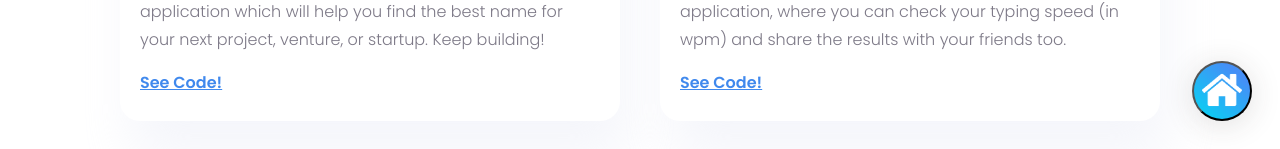
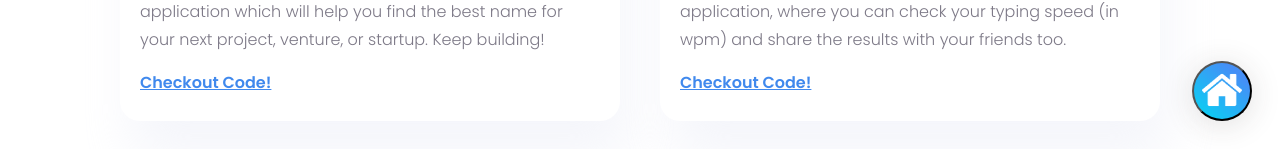
Before and after one commit to RajuGujjalapati/MyPortfolio, a React (Create React App) app: page /#/projects in a window 1280 px wide. Shown: the part 651-800 px from the top of the page. Built offline with nearby package versions, Linux system fonts and the light colour scheme.

Commit message:
checkout added

```diff
--- a/src/components/Projects/ProjectCard.jsx
+++ b/src/components/Projects/ProjectCard.jsx
@@ -20,10 +20,10 @@ const ProjectCard = ({
                 <p className="project-details">
                     {projectDescription}
                 </p>
-                <a href={codeUrl} className="project-yt-link">See Code!</a>
+                <a href={codeUrl} className="project-yt-link">Checkout Code!</a>
             </div>
         </div>
-     );
+    );
 }
 
 export default ProjectCard;
```
